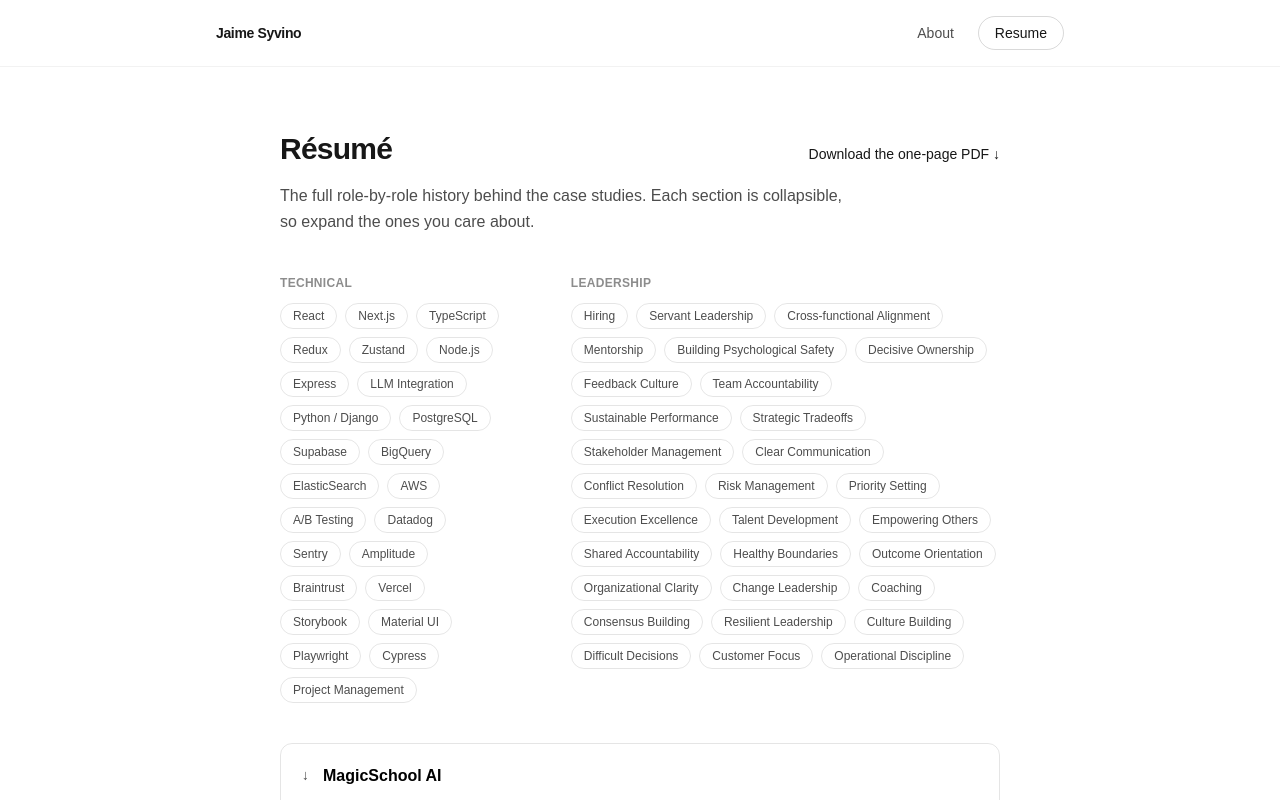
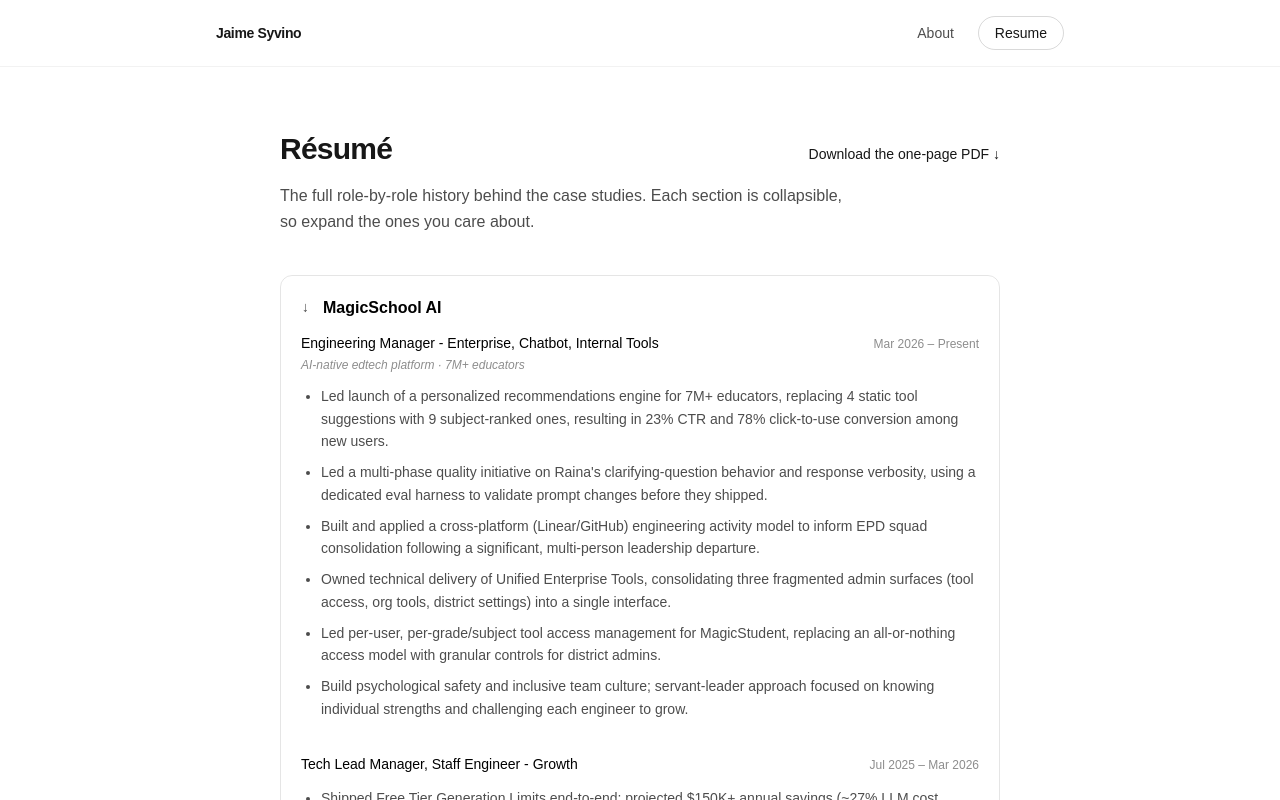
Before and after one commit to jsyvino/jaimesyvino-site, a Next.js app: page /resume in a window 1280 px wide. Shown: the top 800 px of the page. Built offline with nearby package versions, Linux system fonts and the light colour scheme.

Commit message:
Move skills from About page to bottom of Resume page

```diff
--- a/app/about/page.tsx
+++ b/app/about/page.tsx
@@ -1,7 +1,6 @@
 import type { Metadata } from "next";
 import Image from "next/image";
 import { Disclosure } from "@/components/Disclosure";
-import { SkillsStrip } from "@/components/SkillsStrip";
 import { FunFacts } from "@/components/FunFacts";
 import { LeadershipPrinciples } from "@/components/LeadershipPrinciples";
 import { originStory } from "@/lib/content/origin-story";
@@ -41,11 +40,6 @@
         <div className="mt-4">
           <LeadershipPrinciples principles={leadershipPrinciples} />
         </div>
-      </div>
-
-      <div className="mt-10 flex flex-col gap-8 sm:flex-row sm:gap-16">
-        <SkillsStrip title="Technical" skills={siteConfig.skills.technical} />
-        <SkillsStrip title="Leadership" skills={siteConfig.skills.leadership} />
       </div>
 
       <div className="mt-10">
--- a/app/resume/page.tsx
+++ b/app/resume/page.tsx
@@ -28,16 +28,16 @@
         ones you care about.
       </p>
 
-      <div className="mt-10 flex flex-col gap-8 sm:flex-row sm:gap-16">
-        <SkillsStrip title="Technical" skills={siteConfig.skills.technical} />
-        <SkillsStrip title="Leadership" skills={siteConfig.skills.leadership} />
-      </div>
-
       <div className="mt-10 flex flex-col gap-4">
         {experience.map((section) => (
           <ExperienceSection key={section.slug} section={section} />
         ))}
       </div>
+
+      <div className="mt-10 flex flex-col gap-8 sm:flex-row sm:gap-16">
+        <SkillsStrip title="Technical" skills={siteConfig.skills.technical} />
+        <SkillsStrip title="Leadership" skills={siteConfig.skills.leadership} />
+      </div>
     </div>
   );
 }
```
